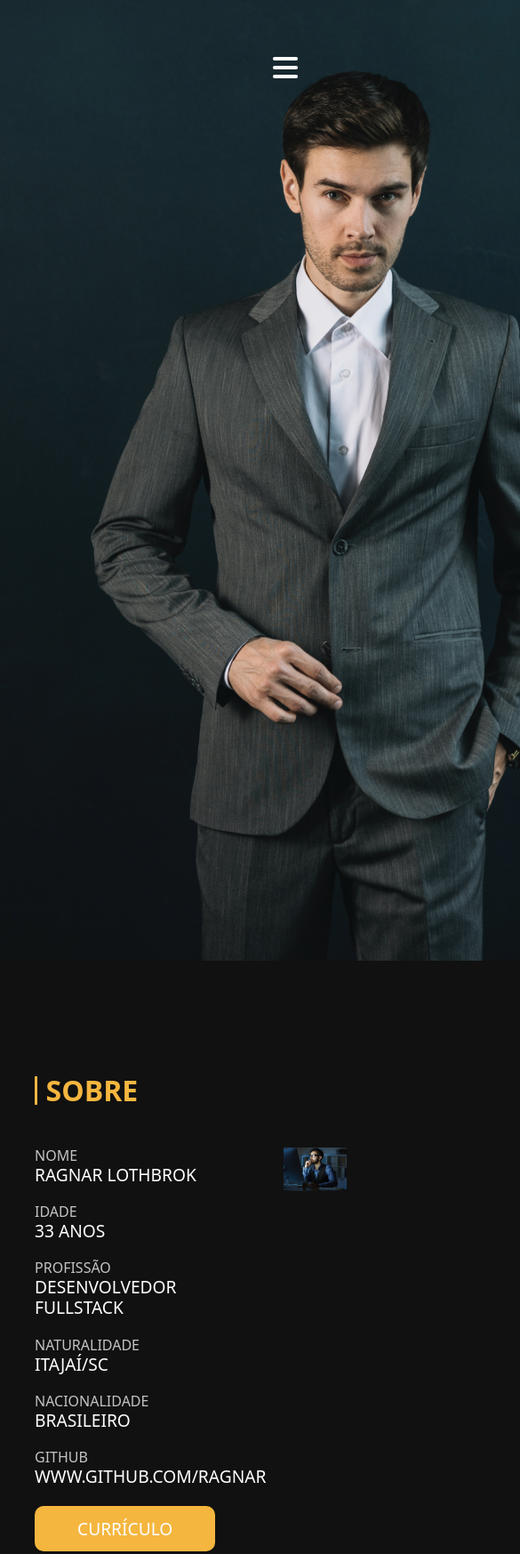
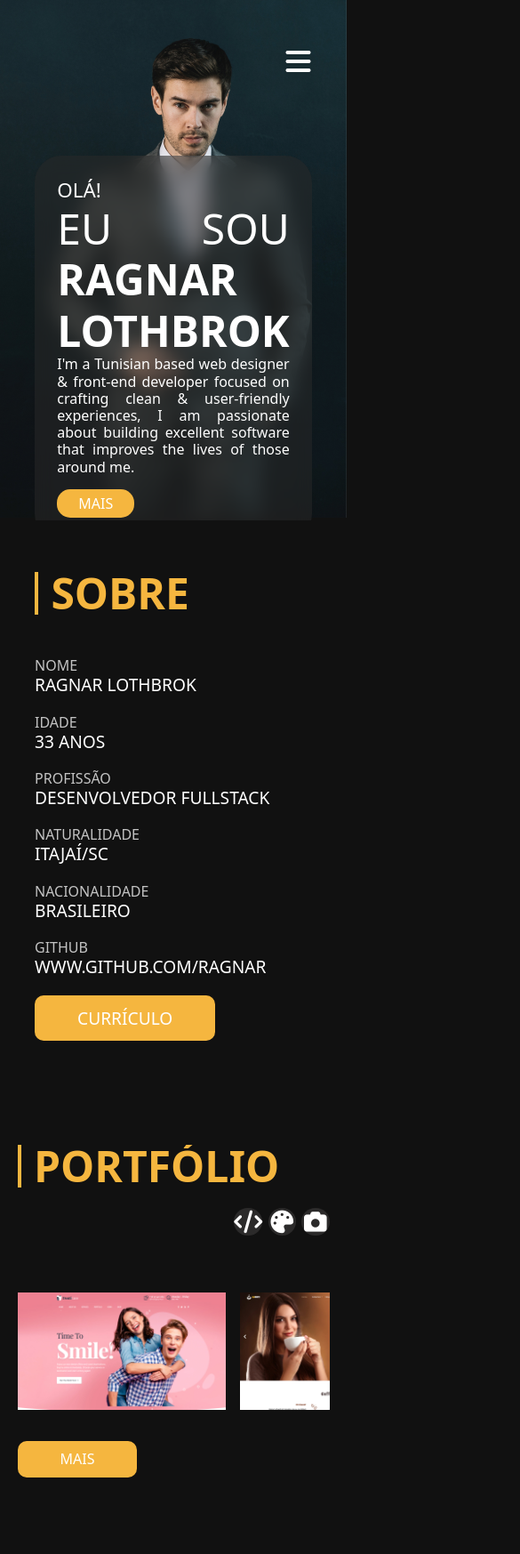
Before and after one commit to andrepelz/projeto_portfolio, a plain HTML site: page index.html in a window 390 px wide. Shown: the top 1747 px of the page at 89% size, 585 px wide, since content can reach past the window. Drawn offline with nearby package versions, Linux system fonts and the light colour scheme.

Commit message:
media queries implementadas para apresentação, sobre, portfolio e experiência

```diff
--- a/cabecalho.css
+++ b/cabecalho.css
@@ -28,11 +28,11 @@
 }
 
 .cabecalho__hamburguer {
-    /* margin-left: 6vh; */
-    font-size: clamp(2rem, 3rem, 3vw);
+    font-size: clamp(1rem, 3rem, 3vw);
     background-color: transparent;
     cursor: pointer;
     transition: 0.2s;
+    /* display: none; */
 }
 
 .cabecalho__hamburguer:hover {
@@ -60,9 +60,15 @@
     transition: 0.4s;
 }
 
+.navbar__itens {
+    display: flex;
+    flex-direction: row;
+}
+
 .navbar__item {
     position: relative;
     visibility: hidden;
+    margin-right: 0.4rem;
     transition: 0.4s;
 }
 
@@ -70,3 +76,46 @@
     width: 6vh;
     min-width: 6vh;
 }
+
+@media (max-width: 1300px) and (max-aspect-ratio: 1/1) {
+    .cabecalho__botao {
+        height: 8vw;
+        min-width: 8vw;
+        align-self: flex-end;
+        margin-right: 0;
+        margin-top: 0.4rem;
+        font-size: clamp(1.6rem, 1.6rem, 1.6vw);
+    }
+
+    .cabecalho__hamburguer {
+        font-size: clamp(2rem, 3rem, 3vw);
+        height: 8vw;
+        min-width: 8vw;
+    }
+
+    .navbar__itens {
+        display: flex;
+        flex-direction: column;
+        align-items: flex-end;
+    }
+
+    .navbar__item {
+        height: 8vw;
+        min-width: 8vw;
+        align-self: flex-end;
+        margin-right: 0;
+        margin-top: 0.4rem;
+        font-size: clamp(1.6rem, 1.6rem, 1.6vw);
+    }
+
+    .navbar__espacador {
+        display: none;
+        width: 0;
+        height: 2vw;
+        min-width: 0;
+    }
+
+    .navbar__item:hover > .cabecalho__label {
+        font-size: clamp(1.6rem, 1.6rem, 1.6vw);
+    }
+}
--- a/index.html
+++ b/index.html
@@ -38,8 +38,8 @@
 
   <body>
     <header>
-      <nav>
-        <ul id="cabecalho-navbar" class="cabecalho cabecalho-navbar">
+      <nav id="cabecalho-navbar" class="cabecalho cabecalho-navbar">
+        <ul class="navbar__itens">
           <li>
             <a href="#secao-apresentacao" class="cabecalho__botao navbar__item">
               <i class="fa-solid fa-house cabecalho__icone"></i>
@@ -88,10 +88,10 @@
               <label class="texto cabecalho__label">Contato</label>
             </a>
           </li>
+        </ul>
 
         <span class="navbar__espacador navbar__item"></span>
 
-          <li>
         <button
           id="cabecalho__hamburguer"
           value="inactive"
@@ -99,8 +99,6 @@
         >
           <i class="fa-solid fa-bars cabecalho__icone"></i>
         </button>
-          </li>
-        </ul>
       </nav>
     </header>
 
@@ -184,7 +182,7 @@
 
     <section id="secao-portfolio" class="secao secao-portfolio">
       <div id="secao-portfolio__wrapper" class="secao__wrapper secao-portfolio__wrapper">
-        <header class="secao__header">
+        <header class="secao__header secao-portfolio__header">
           <h2 id="secao-portfolio__titulo" class="secao__titulo secao-portfolio__titulo">Portfólio</h2>
 
           <ul id="secao-portfolio__cabecalho" class="cabecalho secao-portfolio__cabecalho">
@@ -212,8 +210,6 @@
         </header>
 
         <div id="secao-portfolio__conteudo" class="secao__conteudo secao-portfolio__conteudo">
-
-
           <ul id="secao-portfolio__paginas" class="secao-portfolio__paginas">
             <param id="numPaginas" name="porfolio-paginas__num-paginas" value=3 />
 
--- a/navbar.js
+++ b/navbar.js
@@ -57,7 +57,7 @@ let esconderNavbar = function esconderNavbar() {
         item.style.visibility = "hidden";
     });
 
-    document.getElementById("cabecalho-navbar").style.width = "4.3vh";
+    document.getElementById("cabecalho-navbar").style.width = "auto";
 
     setTimeout(esconderItens, 400, itensNavbar);
 }
--- a/secao-apresentacao.css
+++ b/secao-apresentacao.css
@@ -2,6 +2,7 @@
     display: flex;
     flex-direction: row;
     align-items: center;
+    position: relative;
 }
 
 .secao-apresentacao__conteudo {
@@ -14,22 +15,12 @@
 }
 
 .secao-apresentacao__figura {
-    height: 100%;
+    width: 100%;
     align-self: center;
 }
 
 .secao-apresentacao__foto {
-    height: 100%;
-}
-
-.secao-apresentacao__cabecalho {
-    position: sticky;
-    top: 6vh;
-    width: 50vw;
-    height: 6vh;
-    margin-top: 8vh;
-    margin-bottom: 25vh;
-    align-self: flex-end;
+    width: 100%;
 }
 
 .secao-apresentacao__ola {
@@ -39,7 +30,7 @@
 }
 
 .secao-apresentacao__titulo {
-	font-size: clamp(1.4rem, 3.8rem, 3.8vw);
+	font-size: clamp(1.4rem, 3.6rem, 3.6vw);
     font-weight: 100;
     text-transform: uppercase;
 }
@@ -71,3 +62,33 @@
     font-size: 1.2em;
     transition: 0.2s;
 }
+
+@media (max-width: 1300px) and (max-aspect-ratio: 1/1) {
+    .secao-apresentacao {
+        flex-direction: column;
+    }
+
+    .secao-apresentacao__conteudo {
+        position: absolute;
+        background-color: #2B2A2A80;
+        backdrop-filter: blur(10px);
+        height: auto;
+        padding: 3vh;
+        border-radius: 30px;
+    }
+
+    .secao-apresentacao__ola {
+        font-size: clamp(1.4rem, 2rem, 2vw);
+        font-weight:400;
+        text-transform: uppercase;
+    }
+
+    .secao-apresentacao__titulo {
+        font-size: clamp(3rem, 3.6rem, 3.6vw);
+    }
+
+    .secao-apresentacao__paragrafo {
+        font-size: clamp(1rem, 1.5rem, 1.5vw);
+        font-weight: 400;
+    }
+}
--- a/secao-experiencia.css
+++ b/secao-experiencia.css
@@ -87,7 +87,6 @@
     position: relative;
     top: 10%;
     grid-template-columns: 1fr 1fr;
-    grid-template-rows: 1fr 1fr;
     width: 70%;
     height: 80%;
     gap: 2rem;
@@ -115,3 +114,24 @@
     text-transform: uppercase;
     text-align: center;
 }
+
+@media (max-width: 1300px) and (max-aspect-ratio: 1/1) {
+    .secao-experiencia__descricao {
+        flex-direction: column;
+        justify-content: space-between;
+    }
+
+    .secao-experiencia__grid-wrapper {
+        width: 100%;
+        margin-top: 2rem;
+    }
+
+    .secao-experiencia__grid {
+        width: 100%;
+        gap: 1rem;
+    }
+
+    .secao-experiencia__grid-item {
+        padding: 2rem;
+    }
+}
--- a/secao-portfolio.css
+++ b/secao-portfolio.css
@@ -17,6 +17,7 @@
 
 .secao-portfolio__cabecalho {
     position: relative;
+    gap: 0.4rem;
 }
 
 .secao-portfolio__paginas {
@@ -26,6 +27,7 @@
 }
 
 .secao-portfolio__pagina {
+    width: 80vw;
     position: relative;
     left: 0%;
     transition: all 0.4s;
@@ -35,7 +37,6 @@
     width: 100%;
     box-sizing: border-box;
 	grid-template-columns: 1fr 1fr 1fr;
-	grid-template-rows: 1fr 1fr;
 	gap: 1rem;
     align-self: center;
     padding-block: 1rem;
@@ -64,3 +65,30 @@
     color: whitesmoke;
     transition: 0.2s;
 }
+
+@media (max-width: 1300px) and (max-aspect-ratio: 1/1) {
+    .secao-portfolio__pagina {
+        width: 90vw;
+    }
+
+    .secao-portfolio__grid {
+        width: 100%;
+        grid-template-columns: none;
+        grid-auto-flow: column;
+        overflow-x: scroll;
+        scroll-behavior: smooth;
+    }
+
+    .secao-portfolio__grid-item {
+        min-width: 60vw;
+    }
+
+    .secao-portfolio__header {
+        flex-direction: column;
+        gap: 1rem;
+    }
+
+    .secao-portfolio__botao {
+        margin-top: 1rem;
+    }
+}
--- a/secao-sobre.css
+++ b/secao-sobre.css
@@ -68,3 +68,13 @@
     color: whitesmoke;
     transition: 0.2s;
 }
+
+@media (max-width: 1300px) and (max-aspect-ratio: 1/1) {
+    .secao-sobre__figura {
+        display: none;
+    }
+
+    .secao-sobre__foto {
+        display: none;
+    }
+}
--- a/styles.css
+++ b/styles.css
@@ -140,14 +140,13 @@ body {
     flex-direction: row;
     justify-content: flex-end;
     align-items: center;
-	gap: 0.4rem;
 }
 
 .cabecalho-navbar {
     position: fixed;
+	top: 0%;
 	right: 10%;
-	z-index: 1;
-	width: 4.3vh;
+	width: auto;
     height: 6vh;
     margin-top: 6vh;
     align-self: flex-end;
@@ -187,3 +186,28 @@ body {
     text-align: justify;
     line-height: 1.2;
 }
+
+@media (max-width: 1300px) and (max-aspect-ratio: 1/1) {
+	.secao {
+		min-height: 100vw;
+	}
+
+	.secao__wrapper {
+		margin-block: 15vw;
+		left: 5%;
+		width: 90%;
+	}
+
+	.secao__titulo {
+		font-size: clamp(3rem, 3rem, 4vw);
+	}
+
+    .cabecalho-navbar {
+        flex-direction: column-reverse;
+        align-items: flex-end;
+        width: auto;
+        height: auto;
+		padding-inline: 0;
+		padding-block: 0.2rem;
+    }
+}
```
Lines whose indentation alone changed are shown as unchanged.
